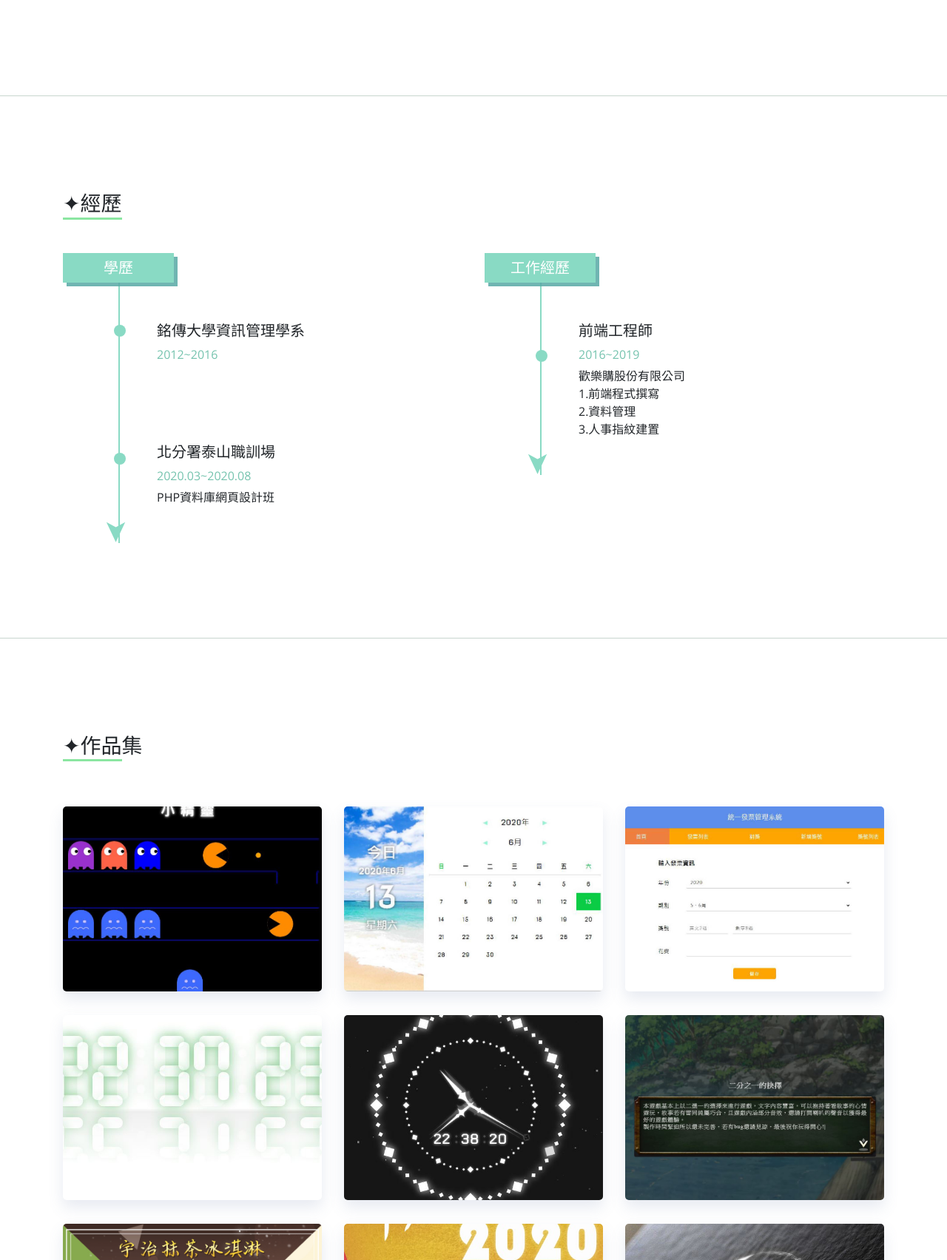
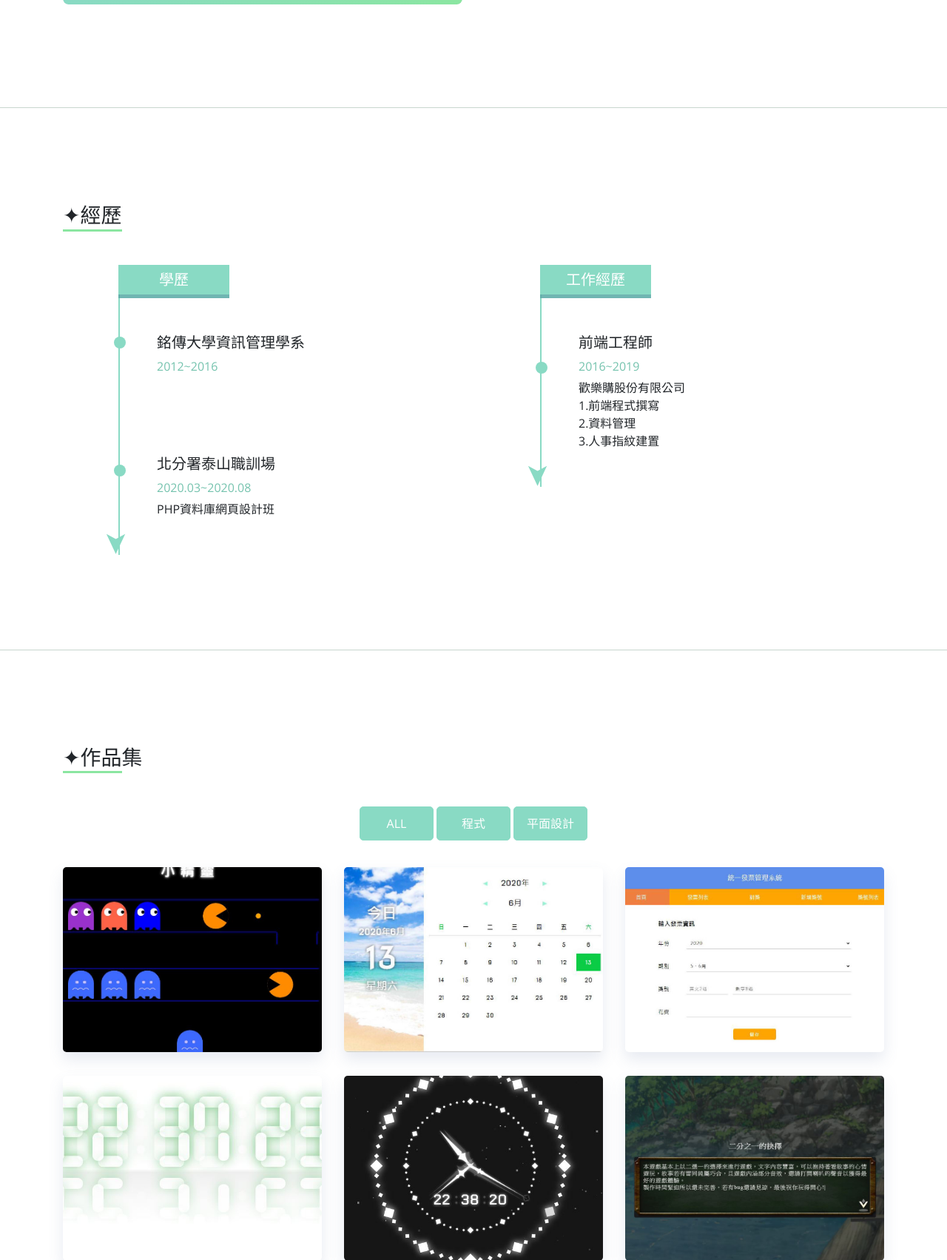
Before and after one commit to teagle8614/resume, a PHP site: page / in a window 1280 px wide. Shown: the part 3496-5199 px from the top of the page at 74% size. Run offline with PHP 8.4, Linux system fonts and the light colour scheme; data comes from the database, SQL or seed files in the repository; both versions use the stored data as it was after the commit; some libraries are stand-ins or nearby versions.

Commit message:
增加作品集顯示篩選功能與部分微調

```diff
--- a/api/add.php
+++ b/api/add.php
@@ -36,7 +36,7 @@
       $data['sh']=0;
       $page="autobiography";
       break;
-    case 'resume_jobCondition':
+    case 'resume_jobcondition':
     // 求職條件管理
       $data['item']=$_POST['item'];
       $data['content']=$_POST['content'];
@@ -76,6 +76,7 @@
       $data['item']=$_POST['item'];
       $data['content']=$_POST['content'];
       $data['link']=$_POST['link'];
+      $data['type']=$_POST['type'];
       $data['imgId']=$_POST['imgId'];
       $data['sh']=1;
       $page="portfolio";
--- a/api/base.php
+++ b/api/base.php
@@ -2,7 +2,7 @@
 
 class DB{
    // 設定屬性
-   private $dsn="mysql:host:localhost;charset=utf8;dbname=resume";
+   private $dsn="mysql:host=localhost;charset=utf8;dbname=resume";
    private $root="root";
    private $password="";
    private $table;
--- a/api/base2.php
+++ b/api/base2.php
@@ -2,7 +2,7 @@
 
 class DB{
    // 設定屬性
-   private $dsn="mysql:host:localhost;charset=utf8;dbname=s1090204";
+   private $dsn="mysql:host=localhost;charset=utf8;dbname=s1090204";
    private $root="s1090204";
    private $password="s1090204";
    private $table;
--- a/api/edit.php
+++ b/api/edit.php
@@ -38,7 +38,7 @@
           $row['sh']=($_POST['sh']==$id)?1:0;
           $page="autobiography";
           break;
-        case 'resume_jobCondition':
+        case 'resume_jobcondition':
         // 求職條件管理
           $row['item']=$_POST['item'][$key];
           $row['content']=$_POST['content'][$key];
@@ -78,6 +78,7 @@
           $row['item']=$_POST['item'][$key];
           $row['content']=$_POST['content'][$key];
           $row['link']=$_POST['link'][$key];
+          $row['type']=$_POST['type'][$key];
           $row['imgId']=$_POST['imgId'][$key];
           $row['orderNum']=$_POST['orderNum'][$key];
           $row['sh']=(!empty($_POST['sh']) && in_array($id,$_POST['sh']))?1:0;
@@ -90,7 +91,6 @@
           break;
         default:
       }
-
       $res=$db->save($row);
     }
   }
--- a/backend/jobCondition.php
+++ b/backend/jobCondition.php
@@ -1,6 +1,6 @@
 <!-- 求職條件管理 -->
 <div class="topbar">求職條件管理</div>
-<div class="page page_jobCondition">
+<div class="page page_jobcondition">
   <form method="post" action="api/edit.php">
     <table class="table">
       <thead>
@@ -15,7 +15,7 @@
       </thead>
       <tbody>
         <?php
-          $table="resume_jobCondition";
+          $table="resume_jobcondition";
           $db=new DB($table);
           $rows=$db->all();
           foreach($rows as $row){
--- a/backend/myInfo.php
+++ b/backend/myInfo.php
@@ -11,7 +11,7 @@
       </thead>
       <tbody>
         <?php
-          $table="resume_myInfo";
+          $table="resume_myinfo";
           $db=new DB($table);
           $row=$db->find(1);
 
--- a/backend/portfolio.php
+++ b/backend/portfolio.php
@@ -9,7 +9,8 @@
           <th>項目</th>
           <th style="width:30%">內容</th>
           <th>連結</th>
-          <th>預覽圖片</th>
+          <th>作品類型</th>
+          <th>圖片</th>
           <th>排序</th>
           <th class="th_show">顯示</th>
           <th class="th_del">刪除</th>
@@ -33,6 +34,7 @@
             <td><input type="text" name="item[]" value="<?=$row['item'];?>"></td>
             <td><textarea style="width:100%;" name="content[]" rows="5"><?=$row['content'];?></textarea></td>
             <td><input type="text" name="link[]" value="<?=$row['link'];?>"></td>
+            <td><input type="text" name="type[]" value="<?=$row['type'];?>"></td>
             <td>
               <?php
                 echo "<select name='imgId[]'>";
--- a/css/style.css
+++ b/css/style.css
@@ -17,7 +17,8 @@ hr {
   border-top: 1px solid #b5c8bcbb;
 }
 section{
-  margin: 8rem 0;
+  margin: 2rem 0;
+  padding: 6rem 0;
 }
 .title{
   position: relative;
@@ -197,8 +198,9 @@ header .nav-item{
   width: 150px;
   color: #fff;
   background-color: #89dac4;
-  box-shadow: 5px 5px 0 #5aaaa7dd;
+  box-shadow: 0px 5px 0 #5aaaa7dd;
   padding: 5px 20px;
+  margin-left: 75px;
   text-align: center;
   font-size: 1.25rem;
   z-index: 1
@@ -256,6 +258,29 @@ header .nav-item{
 #portfolio{
   /* margin-top: 30px; */
 }
+#portfolio .control_btn{
+  display: flex;
+  justify-content: center;
+  margin-bottom: 20px;
+}
+
+#portfolio .control_btn a{
+  display: inline-block;
+  width: 100px;
+  color: #fff;
+  background-color: #89dac4;
+  margin: 0 2px;
+  padding: 10px 0;
+  text-align: center;
+  border: 1px solid #89dac4;
+  border-radius: 5px;
+  transition-duration: 0.5s;
+}
+
+#portfolio .control_btn a:hover{
+  color: #89dac4;
+  background-color: #fff;
+}
 
 #portfolio .desc{
   padding: 0 15px;
@@ -266,7 +291,6 @@ header .nav-item{
  background-color: #ddd;
  border-radius: 5px;
  background-repeat: no-repeat;
- /* background-size: 110%; */
  background-size: cover;
  background-position: center center;
  box-shadow: 0 10px 20px 0 #5d6fa025;
@@ -286,7 +310,7 @@ header .nav-item{
   width: 100%;
   height: 100%;
   padding: 10px;
-  background-color: #89dac4cc;
+  background-color: #89dac4dd;
   background-size: 100% 300%;
   text-align: center;
   opacity: 0;
@@ -332,7 +356,7 @@ header .nav-item{
   font-size: 1rem;
 }
 #portfolio .box:hover {
-  background-size: 130%;
+  /* background-size: 130%; */
   box-shadow: 3px 3px 3px #bbb;
 }
 #portfolio .box:hover .innerBox{
@@ -396,4 +420,5 @@ footer{
 }
 footer p{
   margin: 0;
+  text-align: center;
 }
--- a/index.html
+++ b/index.html
@@ -5,7 +5,6 @@
   <meta name="viewport" content="width=device-width, initial-scale=1.0">
   <title>resume</title>
   <link rel="stylesheet" href="plugins/bootstrap.min.css">
-  <link rel="stylesheet" href="plugins/custom.css">
   <link rel="stylesheet" href="css/style.css">
   <!-- <link rel="shortcut icon" href="img/favicon.ico" type="image/x-icon"> -->
   <!-- google font -->
@@ -372,7 +371,7 @@
   </div>
 
   <footer>
-    <p>© Copyright 2020. All Rights Reserved. Designed by 何思逸</p>
+    <p>© Copyright 2020.<br> All Rights Reserved. Designed by 何思逸</p>
   </footer>
 
 
--- a/index.php
+++ b/index.php
@@ -1,7 +1,7 @@
 <?php
   include_once "api/base.php";
 
-  $MyInfo=new DB("resume_myInfo");
+  $MyInfo=new DB("resume_myinfo");
   $myinfo=$MyInfo->find(1);
 
   $Img=new DB("resume_img");
@@ -13,7 +13,6 @@
   <meta name="viewport" content="width=device-width, initial-scale=1.0">
   <title>resume</title>
   <link rel="stylesheet" href="plugins/bootstrap.min.css">
-  <link rel="stylesheet" href="plugins/custom.css">
   <link rel="stylesheet" href="css/style.css">
   <link rel="shortcut icon" href="img/favicon.ico" type="image/x-icon">
   <!-- google font -->
@@ -28,7 +27,7 @@
 <body>
   <header class="navbar-dark fixed-top">
     <nav class="navbar navbar-expand-md container">
-      <a class="navbar-brand" href="#">MyResume</a>
+      <a class="navbar-brand" href="javascript:void(0);">Resume</a>
       <button class="navbar-toggler" type="button" data-toggle="collapse" data-target="#nav" aria-controls="navbarNavAltMarkup" aria-expanded="false" aria-label="Toggle navigation">
         <span class="navbar-toggler-icon"></span>
       </button>
@@ -113,9 +112,6 @@
       </div>
       <div class="col-lg-7">
         <div><?=nl2br($myinfo['info']);?></div>
-        <!-- <div class="myInfo">
-          <p>原先以為自己與程式設計無緣，但在大學第一次接觸到相關課程，讓我與程式有認識的契機。雖然初次面對時，確實因為無法理解而懊惱了許久，但是隨著接觸的越多，發現自己對於寫程式產生了興趣。在學校內所接觸到的程式並不算多，所以便自學較有興趣的HTML與CSS，也慢慢接觸到了一些JavaScript、jQuery與Bootstrap等等，也因為前一份工作的緣故，讓我想接觸看看偏向後端的程式技術，所以參加了職訓課程。現在的我除了前端程式外，對後端程式也有一定的了解，讓我不用非得依靠別人處理後端部分，可以用自己的手撰寫出一整個程式，讓我覺得很有成就感!目前在朝全端工程師的方向努力中。</p>
-        </div> -->
       </div>
     </div>
   </section>
@@ -127,7 +123,7 @@
     <table class="table wow fadeInUpBig">
       <tbody>
         <?php
-          $Job=new DB("resume_jobCondition");
+          $Job=new DB("resume_jobcondition");
           $jobs=$Job->all(["sh"=>1]," order by  `orderNum` desc");
 
           foreach($jobs as $job){
@@ -243,18 +239,28 @@
   <hr>
 
   <section id="portfolio" class="container">
+    <?php
+      $Port=new DB("resume_portfolio");
+      $ports=$Port->all(["sh"=>1]," order by `orderNum` desc");
+
+      $typeKinds=$Port->q("SELECT DISTINCT `type` FROM `resume_portfolio`");
+    ?>
     <h3 class="title wow fadeInLeft">作品集<span></span></h3>
+    <div class="control_btn">
+      <a href="javascript:controlPost(0)">ALL</a>
+      <?php
+        foreach($typeKinds as $typeKind){
+          echo "<a href='javascript:controlPost(\"".$typeKind['type']."\")'>".$typeKind['type']."</a>";
+        }
+      ?>
+    </div>
     <div class="row">
       <?php
-
-        $Port=new DB("resume_portfolio");
-        $ports=$Port->all(["sh"=>1]," order by  `orderNum` desc");
-
         foreach($ports as $port){
           // 利用id去找resume_img裡的圖片
           $imgLink=$Img->find($port['imgId']);
       ?>
-      <div class="col-12 col-lg-4 col-md-6 my-3 wow fadeInUpBig">
+      <div class="col-12 col-lg-4 col-md-6 my-3 wow fadeInUp" data-portfolio="<?=$port['type'];?>">
        <a href="<?=$port['link'];?>" target="_blank">
          <div class="box box1" style="background-image: url(img/<?=$imgLink['img'];?>);">
             <div class="innerBox">
@@ -277,7 +283,7 @@
   </div>
 
   <footer>
-    <p>© Copyright 2020. All Rights Reserved. Designed by 何思逸</p>
+    <p>© Copyright <span id="footerTime">2020-2022</span>. <br> All Rights Reserved. Designed by 何思逸</p>
   </footer>
 
 
@@ -288,5 +294,9 @@
   <!-- Wow.js -->
   <script src="plugins/wow/wow.min.js"></script>
   <script src="js/general.js"></script>
+
+  <script>
+
+  </script>
 </body>
 </html>
--- a/js/general.js
+++ b/js/general.js
@@ -1,7 +1,7 @@
 // 點選導覽列按鈕，移動至該區域
 $('.nav-item').click(function () {
   $('html, body').animate({
-  scrollTop: $($.attr(this, 'href')).offset().top
+  scrollTop: $($.attr(this, 'href')).offset().top+20
   }, 500);
   return false;
 });
@@ -13,7 +13,7 @@ for(let i=0;i<$("section").length;i++){
     $("header .navbar-nav .nav-item").removeClass('active');
     $("header .navbar-nav .nav-item").eq(i).addClass('active');
   }, {
-    offset: '0'
+    offset: '80'
   });
 }
 
@@ -38,6 +38,7 @@ $('#btnDown').click(function () {
 });
 
 
+
 // 回頂部按鈕
 $('.btnBackUP').fadeOut(0);
 $(window).scroll(function() {
@@ -49,7 +50,10 @@ $(window).scroll(function() {
 });
 
 $('.btnBackUP').click(function() {
-  $('html,body').animate({scrollTop:0}, 1500);
+  $('html,body').animate({scrollTop:0}, 500);
+});
+$('.navbar-brand').click(function() {
+  $('html,body').animate({scrollTop:0}, 500);
 });
 
 
@@ -64,15 +68,34 @@ $('.skills-content').waypoint(function() {
 });
 
 
+// 作品集顯示特定種類作品
+function controlPost(btn){
+
+  if(btn==0){
+    // 全部
+    $("#portfolio .row>div").fadeIn(500);
+  }else{
+    // 其他項目
+    $('#portfolio .row>div').each(function() {
+      // console.log($(this).attr("data-portfolio"));
+      if($(this).attr("data-portfolio")!=btn){
+        $(this).fadeOut(500);
+      }else{
+        $(this).fadeIn(500);
+      }
+    });
+  }
+}
 
 
 
-
-$('#about').waypoint(function() {
-  $("#about").css("background-color", "transparent");
-}, {
-  offset: '50%'
-});
+// 更改footer的年份
+let time=new Date();
+if(time.getFullYear()=="2020"){
+  $("#footerTime").text("2020");
+}else{
+  $("#footerTime").text(`2020-${time.getFullYear()}`);
+}
 
 
 // WOW.js
--- a/jumpBox/add_portfolio.php
+++ b/jumpBox/add_portfolio.php
@@ -20,7 +20,11 @@
         <td><input type="text" name="link"></td>
       </tr>
       <tr>
-        <td>預覽圖片</td>
+        <td>作品類型</td>
+        <td><input type="text" name="type"></td>
+      </tr>
+      <tr>
+        <td>圖片</td>
         <td>
           <select name="imgId">
             <option value="0">請選擇</option>
```
Also changed, not shown: db/resume_img.sql (+6 -4 lines), db/resume_portfolio.sql (+13 -10 lines), img/calendarPS.jpg (added), img/logo2.png (added), img/logo_design.jpg (added), img/poster.jpg (deleted), plugins/custom.css (deleted), readme.md.
